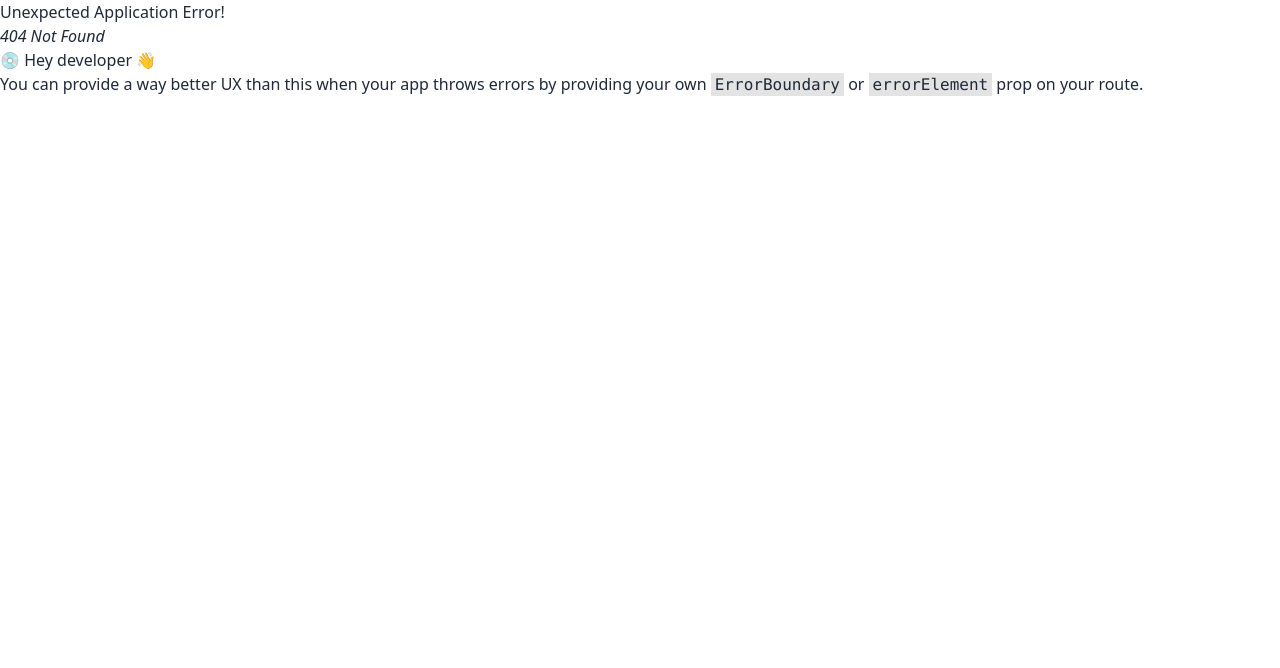
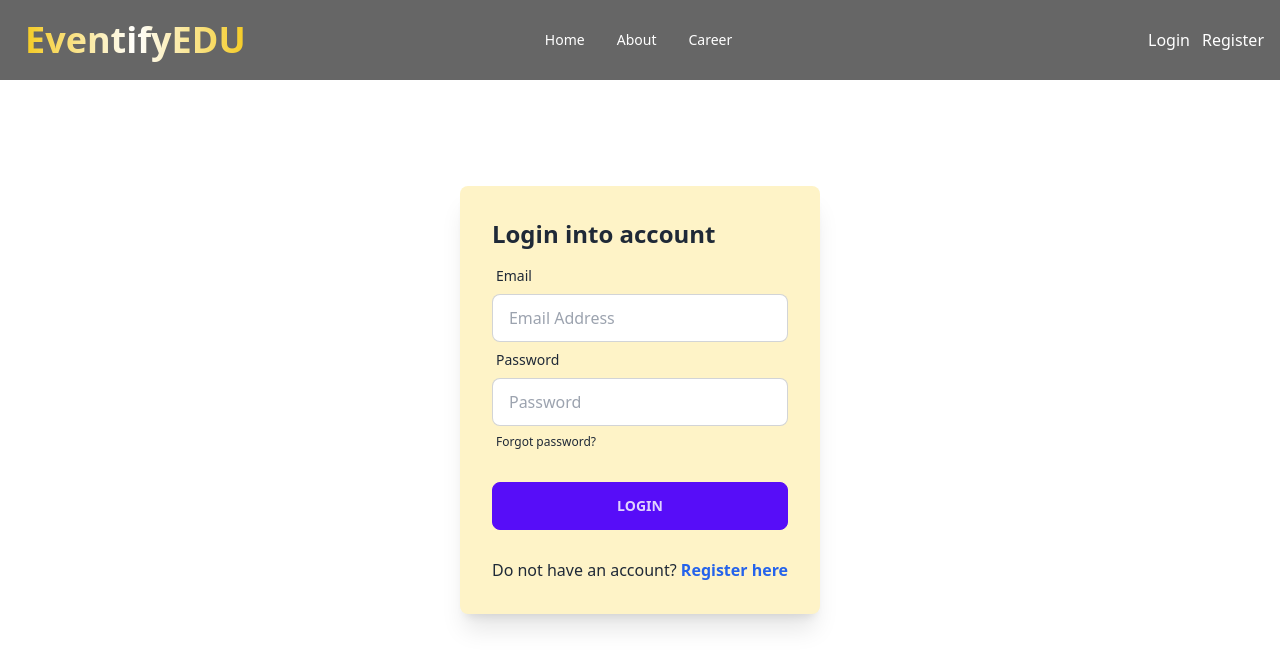
Before and after one commit to ZarinTasminSejuti/Education-Event-Management, a React (Vite) app: page /login in a window 1280 px wide. Before the commit this address had no page. Shown: the top 668 px of the page. Built offline with nearby package versions, Linux system fonts and the light colour scheme.

Commit message:
added login page and created form data

```diff
--- a/src/pages/home/Banner.jsx
+++ b/src/pages/home/Banner.jsx
@@ -2,9 +2,7 @@
 
 const Banner = () => {
     return (
-
-
-            <div className="bg-cover h-[900px] relative bottom-11" style={{ backgroundImage: 'url(https://i.ibb.co/Svfs2fk/business-women-signature-document.jpg)' }}>
+            <div className="bg-cover h-[900px] relative" style={{ backgroundImage: 'url(https://i.ibb.co/Svfs2fk/business-women-signature-document.jpg)' }}>
 
             </div>
 
--- a/src/pages/login/Login.jsx
+++ b/src/pages/login/Login.jsx
@@ -0,0 +1,45 @@
+import { Link } from "react-router-dom";
+
+const Login = () => {
+    const handleLogin = e => {
+        e.preventDefault();
+        const form = new FormData(e.currentTarget);
+        console.log(form.get('password'));
+    }
+    return (
+        <div className="hero min-h-screen">
+            <div className="hero-content flex">
+                <div className=" rounded-lg w-full shadow-xl bg-amber-100">
+                    <div className="card-body" >
+                        <h2 className="font-bold text-2xl">Login into account</h2>
+                        <form onSubmit={handleLogin}>
+                            <div className="form-control">
+                                <label className="label">
+                                    <span className="label-text">Email</span>
+                                </label>
+                                <input type="email" placeholder="Email Address" name="email" className="input input-bordered" required />
+                            </div>
+                            <div className="form-control">
+                                <label className="label">
+                                    <span className="label-text">Password</span>
+                                </label>
+                                <input type="password" placeholder="Password" className="input input-bordered" name="password" required />
+                                <label className="label">
+                                    <a href="#" className="label-text-alt link link-hover">Forgot password?</a>
+                                </label>
+                            </div>
+                            <div className="form-control mt-6">
+                                <button className="btn btn-primary">Login</button>
+                            </div>
+                        </form>
+                        <p className="mt-5">Do not have an account?  <Link to="./register" className="text-blue-600 font-semibold">Register here</Link></p>
+                    </div>
+
+                </div>
+            </div>
+        </div>
+
+    );
+};
+
+export default Login;
--- a/src/pages/navbar/Navbar.jsx
+++ b/src/pages/navbar/Navbar.jsx
@@ -3,6 +3,12 @@ import { Link, NavLink } from "react-router-dom";
 
 const Navbar = () => {
 
+    const colorText = {
+        background: 'linear-gradient(88deg, #f3c302, #fff, #f3c302)',
+        WebkitBackgroundClip: 'text',
+        backgroundClip: 'text',
+        color: 'transparent',
+      };
     const navLinks = <>
         <li><NavLink to="/">Home</NavLink></li>
         <li><NavLink to="/about">About</NavLink></li>
@@ -11,26 +17,24 @@ const Navbar = () => {
 
 
     return (
-        <div className="navbar absolute z-10">
-            <div className="navbar-start">
+
+        <div className="navbar bg-black bg-opacity-60 h-20 absolute z-10">
+            <div className="navbar-start text-white">
                 <div className="dropdown">
-                    <label tabIndex={0} className="btn btn-ghost lg:hidden">
-                        <svg xmlns="http://www.w3.org/2000/svg" className="h-5 w-5" fill="none" viewBox="0 0 24 24" stroke="currentColor"><path strokeLinecap="round" strokeLinejoin="round" strokeWidth="2" d="M4 6h16M4 12h8m-8 6h16" /></svg>
-                    </label>
                     <ul tabIndex={0} className="menu menu-sm dropdown-content mt-3 z-[1] p-2 shadow bg-base-100 rounded-box w-52">
                     {navLinks}
                     </ul>
                 </div>
-                <a className="btn btn-ghost normal-case text-4xl">EventifyEDU</a>
+                <a className="btn btn-ghost normal-case text-4xl" style={colorText}>EventifyEDU</a>
             </div>
-            <div className="navbar-center hidden lg:flex">
+            <div className="navbar-center text-white hidden lg:flex">
                 <ul className="menu menu-horizontal px-1">
                 {
                     navLinks
                    }
                 </ul>
             </div>
-            <div className="navbar-end p-2 gap-3">
+            <div className="navbar-end text-white p-2 gap-3">
                 <Link to="/login">Login</Link>
                 <Link to="/register">Register</Link>
 
--- a/src/pages/register/Register.jsx
+++ b/src/pages/register/Register.jsx
@@ -3,7 +3,30 @@
 const Register = () => {
     return (
         <div>
-            <h2>register</h2>
+             <div className="card-body" >
+                        <h2 className="font-bold text-2xl">Login into account</h2>
+                        <form onSubmit={handleLogin}>
+                            <div className="form-control">
+                                <label className="label">
+                                    <span className="label-text">Email</span>
+                                </label>
+                                <input type="email" placeholder="Email Address" name="email" className="input input-bordered" required />
+                            </div>
+                            <div className="form-control">
+                                <label className="label">
+                                    <span className="label-text">Password</span>
+                                </label>
+                                <input type="password" placeholder="Password" className="input input-bordered" name="password" required />
+                                <label className="label">
+                                    <a href="#" className="label-text-alt link link-hover">Forgot password?</a>
+                                </label>
+                            </div>
+                            <div className="form-control mt-6">
+                                <button className="btn btn-primary">Login</button>
+                            </div>
+                        </form>
+                        <p className="mt-5">Do not have an account?  <Link to="./register" className="text-blue-600 font-semibold">Register here</Link></p>
+                    </div>
         </div>
     );
 };
```
Also changed, not shown: src/routes/Route.jsx (+10 -4 lines), 1 other file (tests, documents, lock files or other folders).
